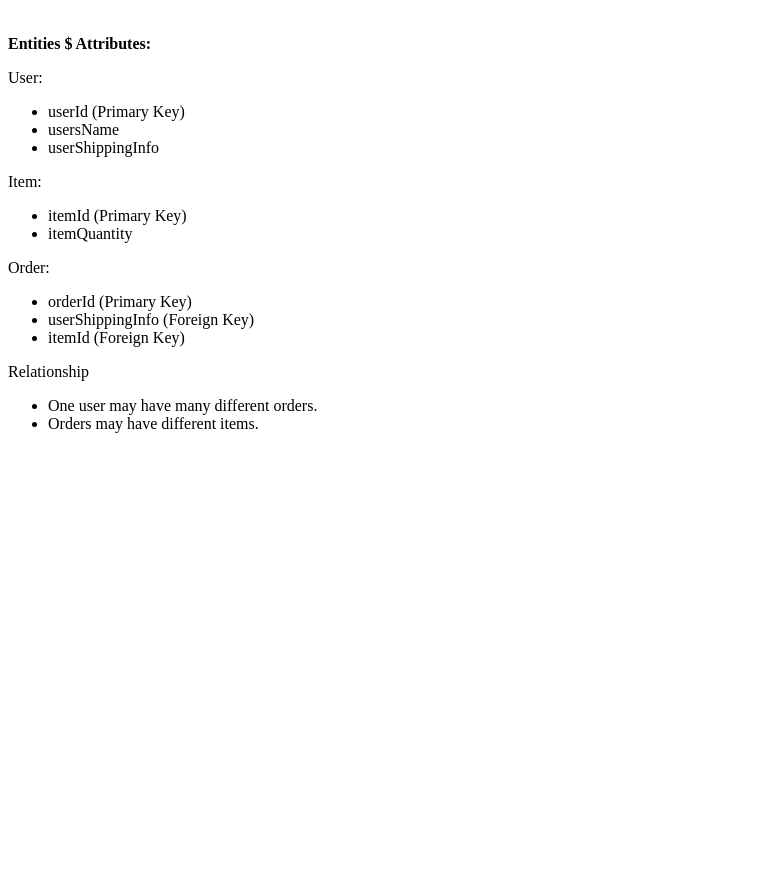
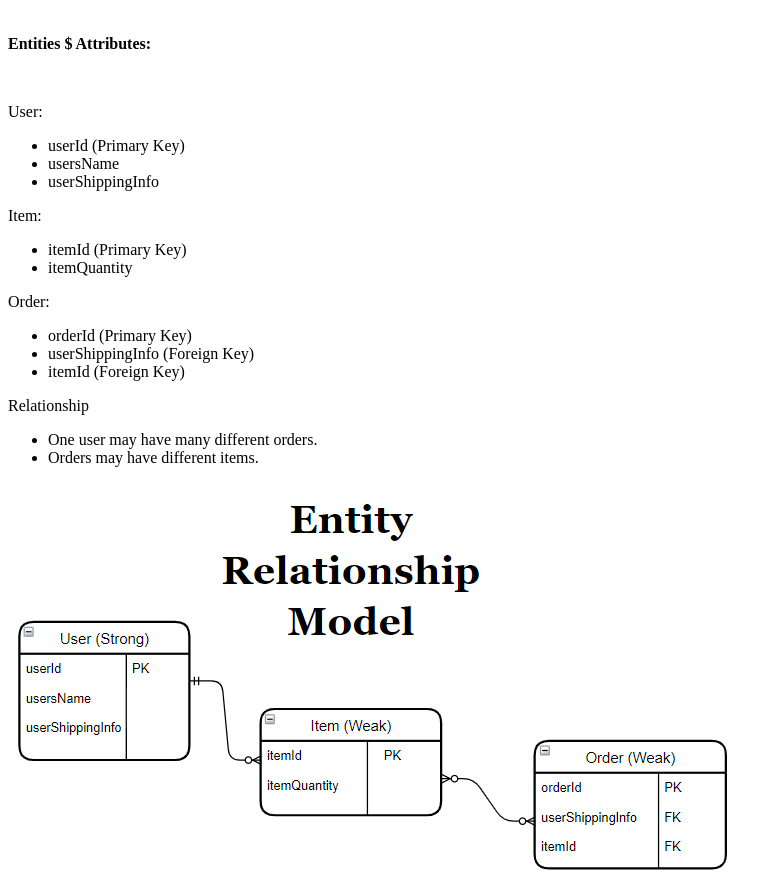
Before and after one commit to ellisoncody24/data-design, a plain HTML site: page epic/erd.html in a window 1280 px wide. Shown: the part 79-974 px from the top of the page, without its empty margins (0-782 px from the left). Before the commit the page ends 800 px from the top, so only its background shows below. Drawn offline with Linux system fonts and the light colour scheme.

Commit message:
added erd diagram erd.html

```diff
--- a/epic/erd.html
+++ b/epic/erd.html
@@ -11,6 +11,7 @@
   <h1><strong>Conceptual Model</strong></h1>
 <br>
   <p><strong>Entities $ Attributes:</strong></p>
+<br>
   <p>User:</p>
   <ul>
     <li>userId (Primary Key)</li>
@@ -33,5 +34,7 @@
     <li>One user may have many different orders.</li>
     <li>Orders may have different items.</li>
   </ul>
+<br>
+  <img src="erd-diagram.png" alt="erd-diagram">
 </body>
 </html>
```
Also changed, not shown: epic/Data Design ERD.png (added), epic/erd-diagram.png (added).
